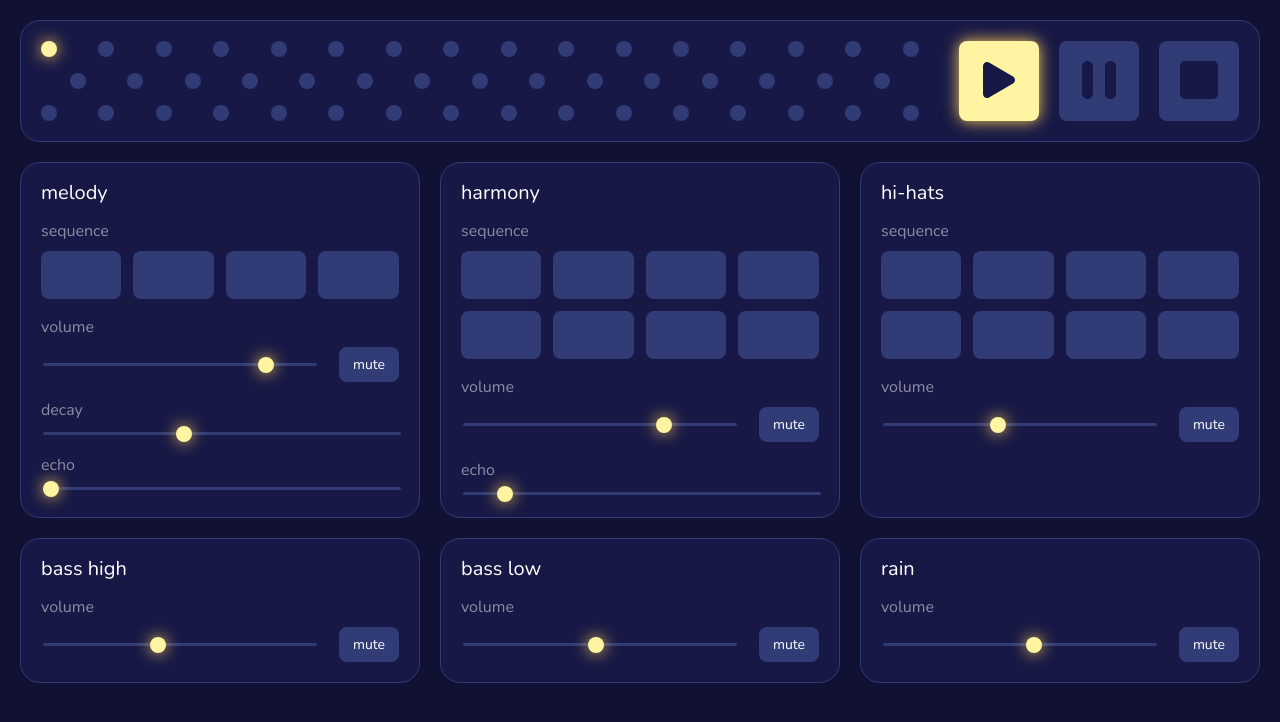
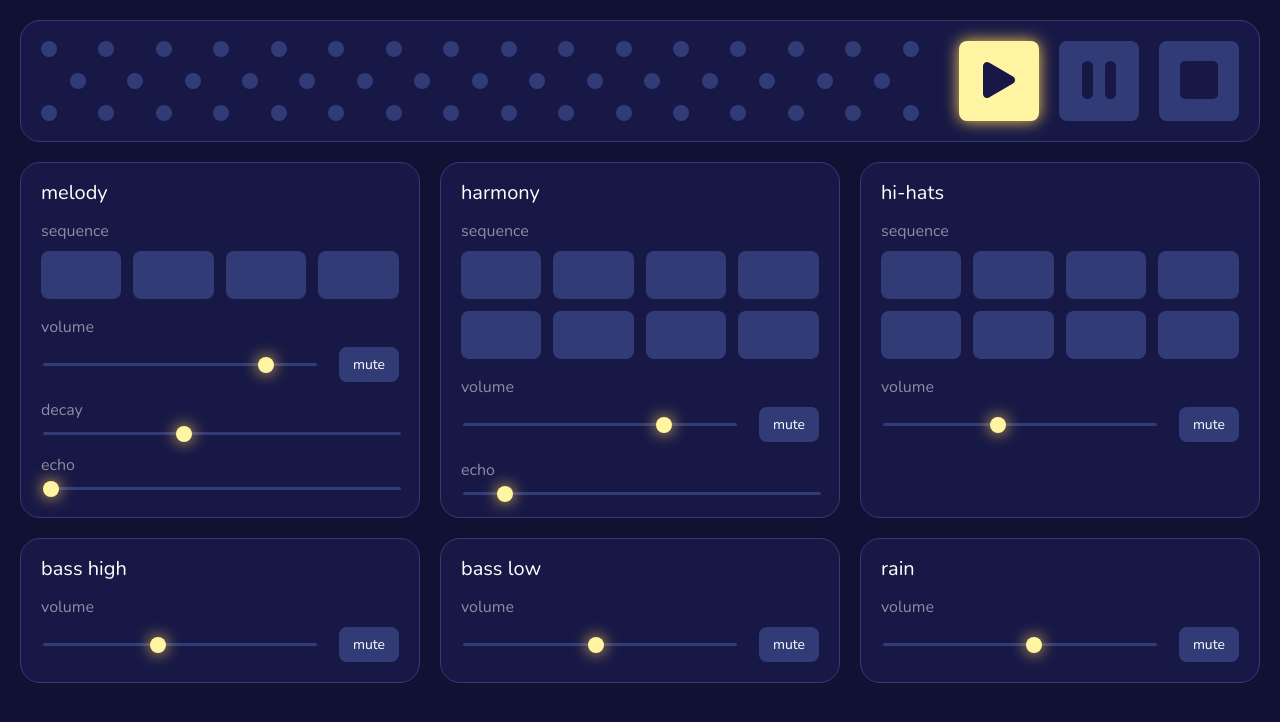
Before and after one commit to linasoll/starlight-synth, a website: page docs/index.html in a window 1280 px wide. Drawn offline with nearby package versions, Linux system fonts and the light colour scheme; no server answers.

Commit message:
bugs fixed

```diff
--- a/docs/index.html
+++ b/docs/index.html
@@ -17,7 +17,7 @@
       <div class="container header__container">
         <div class="lamps__container">
           <div class="lamps__line">
-            <div class="lamp lamp--active"></div>
+            <div class="lamp"></div>
             <div class="lamp"></div>
             <div class="lamp"></div>
             <div class="lamp"></div>
```
Also changed, not shown: src/index.html (+1 -1 lines).
